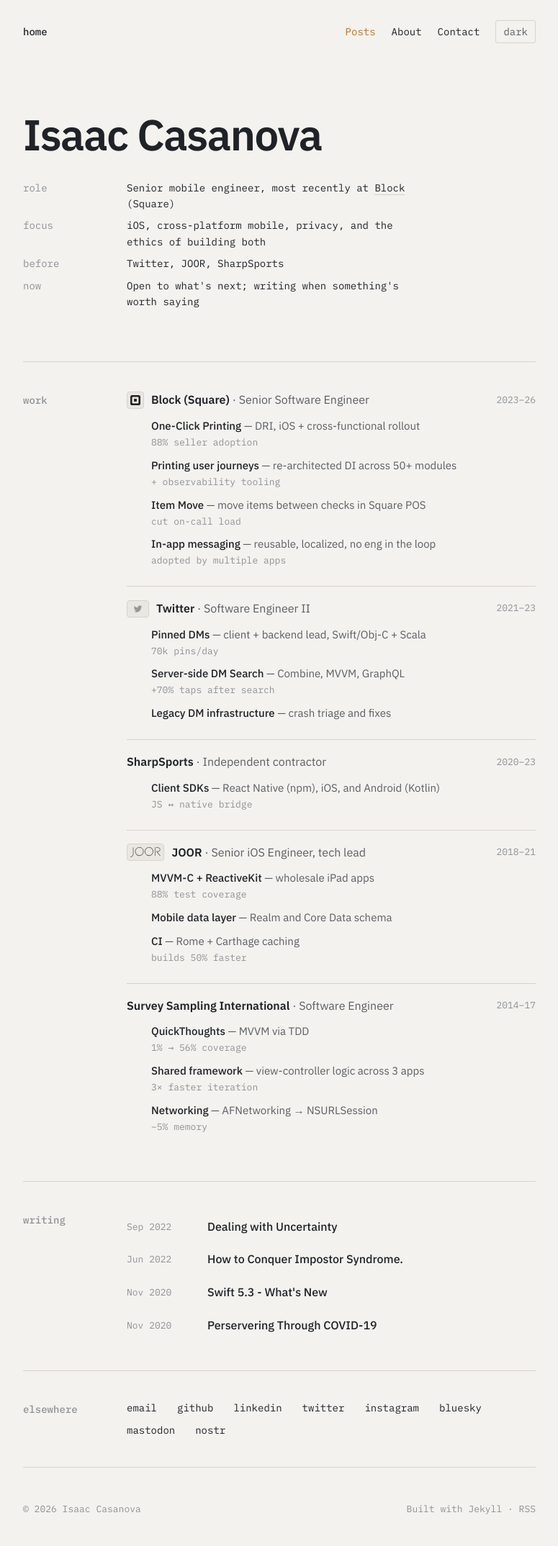
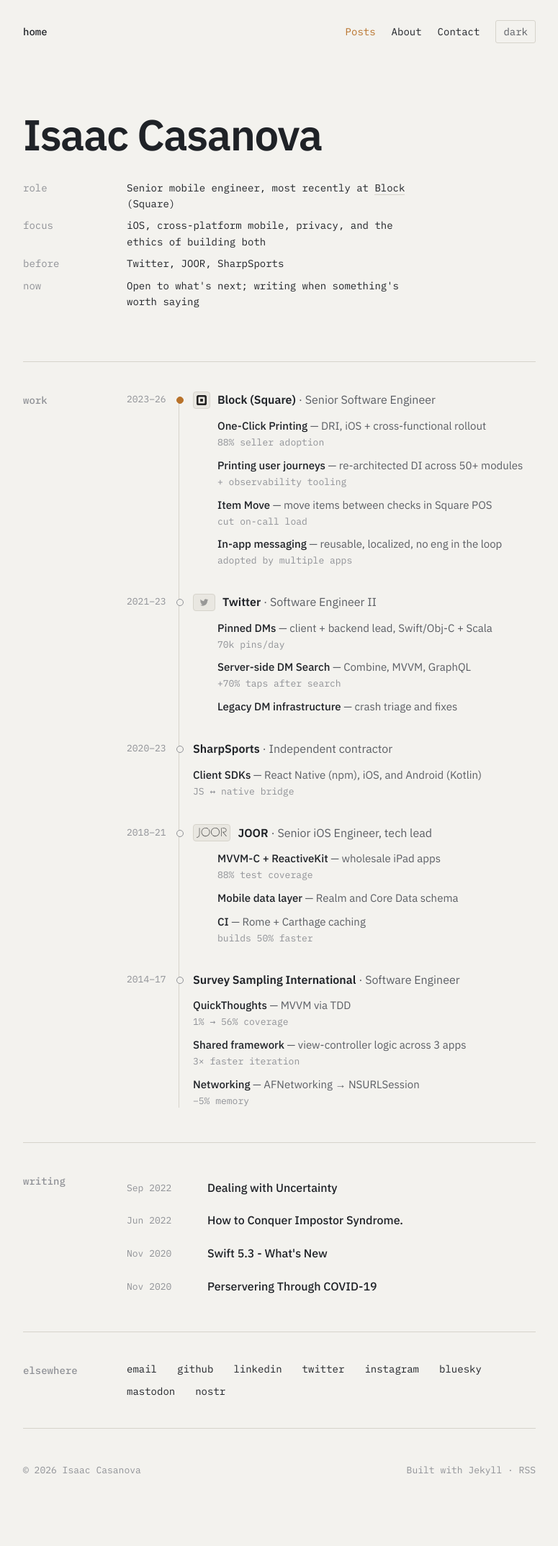
Before and after one commit to IsaacACasanova/IsaacACasanova.github.io, a Jekyll site: the page built from index.html, in a window 1280 px wide. Shown: the whole page at 72% size, without its empty margins (252-1027 px from the left). Built offline with Jekyll 4.4.1, drawn with Linux system fonts in a browser that asks for light colours; the list of posts is cut into pages by our own code; after the commit the page ends 2094 px from its top, so only the background shows below that.

Commit message:
Mono: lay the work section out as a timeline
Years move into a left column beside a vertical rule with one dot per
role (the current role's dot is amber). The year no longer takes its
own line on phones; the job title does instead, under the company name.

Co-Authored-By: Claude Fable 5.1 <noreply@anthropic.com>

```diff
--- a/_includes/mono/home.html
+++ b/_includes/mono/home.html
@@ -15,12 +15,12 @@
     <ul class="work">
       {%- for role in site.data.roles %}
       <li>
+        <time>{{ role.years }}</time>
         <div class="role{% unless role.logo %} no-logo{% endunless %}">
           {%- if role.logo %}
           <span class="logo{% if role.logo_fill %} fill{% endif %}" aria-hidden="true"><img src="{{ role.logo | relative_url }}" alt=""{% if role.logo_invert %} class="dark"{% endif %}></span>
           {%- endif %}
-          <h3>{% if role.url %}<a href="{{ role.url }}">{{ role.company }}</a>{% else %}{{ role.company }}{% endif %} <span>· {{ role.title }}</span></h3>
-          <time>{{ role.years }}</time>
+          <h3>{% if role.url %}<a href="{{ role.url }}">{{ role.company }}</a>{% else %}{{ role.company }}{% endif %} <span>{{ role.title }}</span></h3>
         </div>
         <ul class="projects">
           {%- for p in role.projects %}
--- a/css/mono.css
+++ b/css/mono.css
@@ -41,20 +41,25 @@ section{display:grid;grid-template-columns:120px 1fr;column-gap:24px;padding:40p
 section > h2{grid-column:1;font-family:var(--mono);font-size:14px;font-weight:500;color:var(--ink-3);margin:2px 0 0}
 section > div{grid-column:2}
 
-/* work: one block per role, one line per project */
-.work{list-style:none;margin:0;padding:0}
-.work>li{padding:18px 0;border-top:1px solid var(--rule)}
-.work>li:first-child{border-top:0;padding-top:0}
+/* work: a timeline. Year in the left column, a rule with one dot per role, content to the right. */
+.work{list-style:none;margin:0;padding:0;position:relative}
+.work::before{content:"";position:absolute;left:72px;top:8px;bottom:8px;width:1px;background:var(--rule)}
+.work>li{position:relative;padding:0 0 28px 92px}
+.work>li:last-child{padding-bottom:0}
+.work>li::before{content:"";position:absolute;left:68.5px;top:8px;width:8px;height:8px;border-radius:50%;background:var(--bg);border:1px solid var(--ink-3)}
+.work>li:first-child::before{background:var(--accent);border-color:var(--accent)}
+.work>li>time{position:absolute;left:0;top:2px;font-family:var(--mono);font-size:13px;color:var(--ink-3);white-space:nowrap}
 .role{display:flex;align-items:center;gap:10px;margin:0 0 8px}
 .role h3{font-size:16px;font-weight:600;margin:0}
 .role h3 span{font-weight:400;color:var(--ink-2)}
-.role time{margin-left:auto;font-family:var(--mono);font-size:13px;color:var(--ink-3);white-space:nowrap}
+.role h3 span::before{content:"· "}
 .logo{flex:none;height:24px;min-width:24px;padding:0 4px;border-radius:4px;background:var(--bg-2);border:1px solid var(--rule);display:grid;place-items:center;overflow:hidden}
 .logo img{height:14px;width:auto;max-width:52px;filter:grayscale(1);opacity:.85;display:block}
 .logo.fill{padding:0;width:24px}
 .logo.fill img{height:24px;width:24px;max-width:none;opacity:1;object-fit:cover}
 [data-theme="dark"] .logo img.dark{filter:grayscale(1) invert(1)}
 .projects{list-style:none;margin:0;padding:0 0 0 34px}
+.role.no-logo+.projects{padding-left:0}
 .projects li{display:block;padding:3px 0 6px;font-size:15px;color:var(--ink-2)}
 .projects b{font-weight:500;color:var(--ink)}
 .projects .stat{display:block;font-family:var(--mono);font-size:13px;color:var(--ink-3);margin-top:1px}
@@ -123,11 +128,16 @@ footer{padding:48px 0 40px;border-top:1px solid var(--rule);font-family:var(--mo
   section{grid-template-columns:1fr;row-gap:16px;padding:32px 0}
   section > h2, section > div{grid-column:1}
   .facts{grid-template-columns:88px 1fr}
+  .work::before{left:64px}
+  .work>li{padding-left:80px}
+  .work>li::before{left:60.5px}
+  .work>li>time{font-size:12px;top:3px}
   .projects{padding-left:0}
-  .role{flex-wrap:wrap}
+  .role{align-items:flex-start}
+  .role .logo{margin-top:1px}
   .role h3{flex:1;min-width:0}
-  .role time{margin-left:34px;width:100%}
-  .role.no-logo time{margin-left:0}
+  .role h3 span{display:block}
+  .role h3 span::before{content:none}
   .posts li{grid-template-columns:1fr;gap:2px}
   nav{flex-wrap:wrap;gap:12px 20px}
   nav .name{margin-right:0}
```
